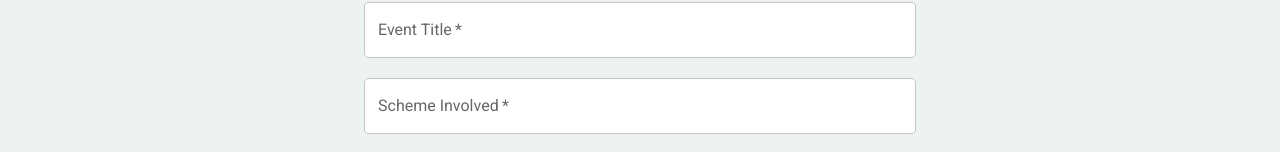
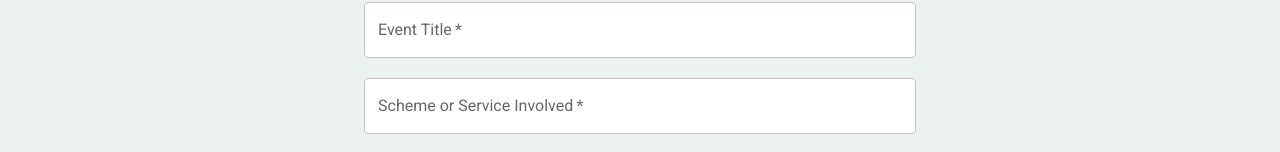
Before and after one commit to Matthew040310/EventCentral, a Next.js app: page /EDC-Submission-Form in a window 1280 px wide. Shown: the part 316-468 px from the top of the page. Built offline with nearby package versions, Linux system fonts and the light colour scheme; what @mui/material-nextjs would draw is missing.

Commit message:
refactor (EDC) : change label of input field

```diff
--- a/src/app/EDC-Submission-Form/EventDetailsSection.tsx
+++ b/src/app/EDC-Submission-Form/EventDetailsSection.tsx
@@ -152,7 +152,7 @@ const EventDetailsSection: React.FC<EventDetailsProps> = ({
                     value={inputFields?.title}
                     onChange={(e) => handleInputChange("title")(e.target.value)} />
 
-                <CustomTextField label="Scheme Involved" sm={12}
+                <CustomTextField label="Scheme or Service Involved" sm={12}
                     name="eventScheme"
                     value={inputFields?.scheme}
                     onChange={(e) => handleInputChange("scheme")(e.target.value)} />
```
